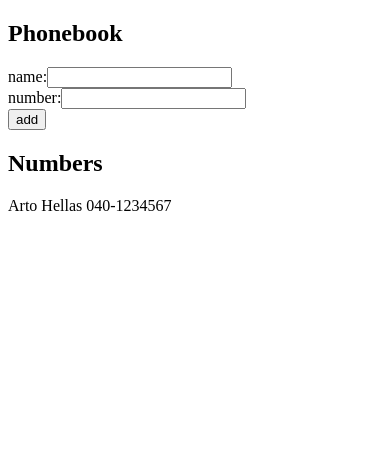
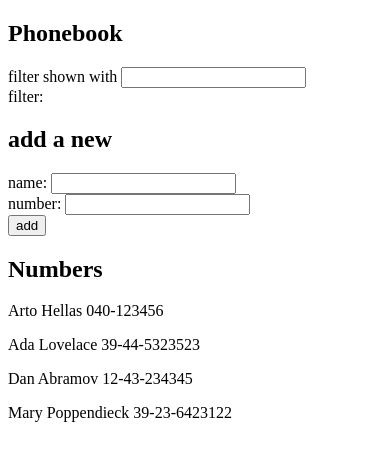
Before and after one commit to helenkwok/Full-Stack-Open, a React (Create React App) app in the folder part2/phonebook/: page / in a window 390 px wide. Shown: the top 460 px of the page. Built offline with nearby package versions, Linux system fonts and the light colour scheme.

Commit message:
2.9*: The Phonebook Step4

```diff
--- a/part2/phonebook/src/App.js
+++ b/part2/phonebook/src/App.js
@@ -2,10 +2,14 @@
 
 const App = () => {
   const [persons, setPersons] = useState([
-    { name: 'Arto Hellas', number: '040-1234567' }
+    { name: 'Arto Hellas', number: '040-123456', id: 1 },
+    { name: 'Ada Lovelace', number: '39-44-5323523', id: 2 },
+    { name: 'Dan Abramov', number: '12-43-234345', id: 3 },
+    { name: 'Mary Poppendieck', number: '39-23-6423122', id: 4 }
   ])
   const [newName, setNewName] = useState('')
   const [newNumber, setNewNumber] = useState('')
+  const [filter, setFilter] = useState('')
 
   const addName = (event) => {
     event.preventDefault()
@@ -24,31 +28,43 @@
   const handleNumberChange = (event) => {
     setNewNumber(event.target.value)
   }
+  const handleFilterChange = (event) => {
+    setFilter(event.target.value)
+  }
 
   return (
     <div>
       <h2>Phonebook</h2>
+      <div>
+        {`filter shown with `}
+        <input
+          value={filter}
+          onChange={handleFilterChange}
+        />
+        <div>filter: {filter}</div>
+      </div>
+      <h2>add a new</h2>
       <form onSubmit={addName}>
         <div>
-          name:
+          {`name: `}
           <input
             value={newName}
             onChange={handleNameChange}
           />
-          <div>
-            number:
-            <input
-              value={newNumber}
-              onChange={handleNumberChange}
-            />
-          </div>
+        </div>
+        <div>
+          {`number: `}
+          <input
+            value={newNumber}
+            onChange={handleNumberChange}
+          />
         </div>
         <div>
           <button type="submit">add</button>
         </div>
       </form>
       <h2>Numbers</h2>
-      {persons.map(person =>
+      {persons.filter(person => person.name.toLowerCase().includes(filter.toLowerCase(), 0)).map(person =>
         <p key={person.name}>
           {person.name} {person.number}
         </p>
```
